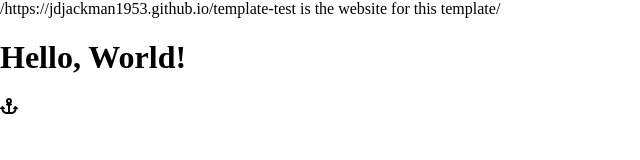
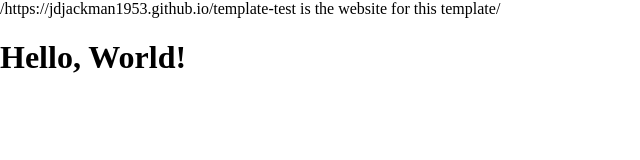
Before and after one commit to jdjackman1953/template-test, a plain HTML site: page index.html in a window 1280 px wide. Shown: the full height of the page, 0-640 px from the left. Drawn offline with Linux system fonts and the light colour scheme.

Commit message:
Update index.html

```diff
--- a/index.html
+++ b/index.html
@@ -13,6 +13,6 @@
     <h1>Hello, World!</h1>
     <!-- Script -->
      <script src="JSScript.js"></script>
-     <i class="fa-solid fa-anchor"></i>
+     <i class="anchor"></i>
 </body>
 </html>
```
